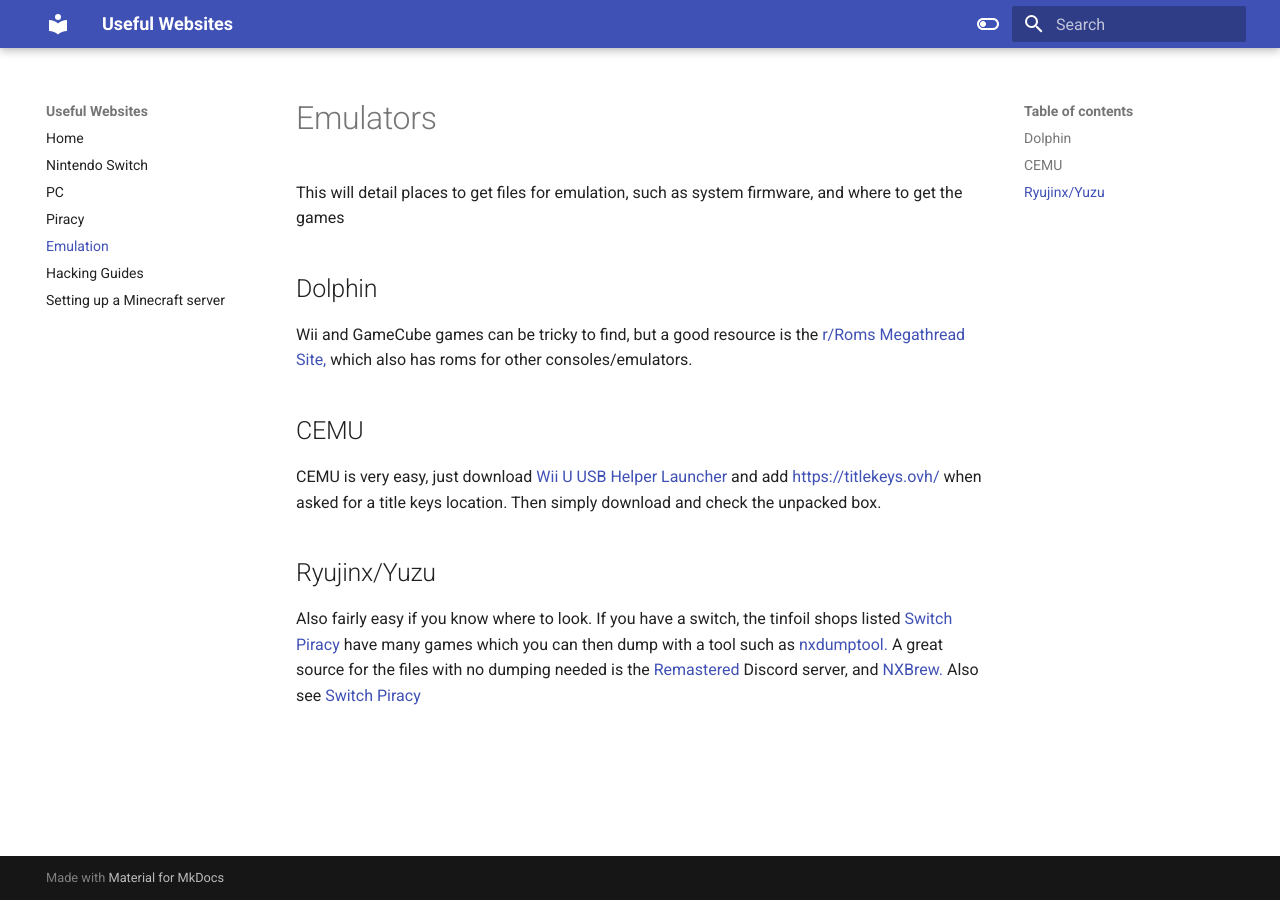
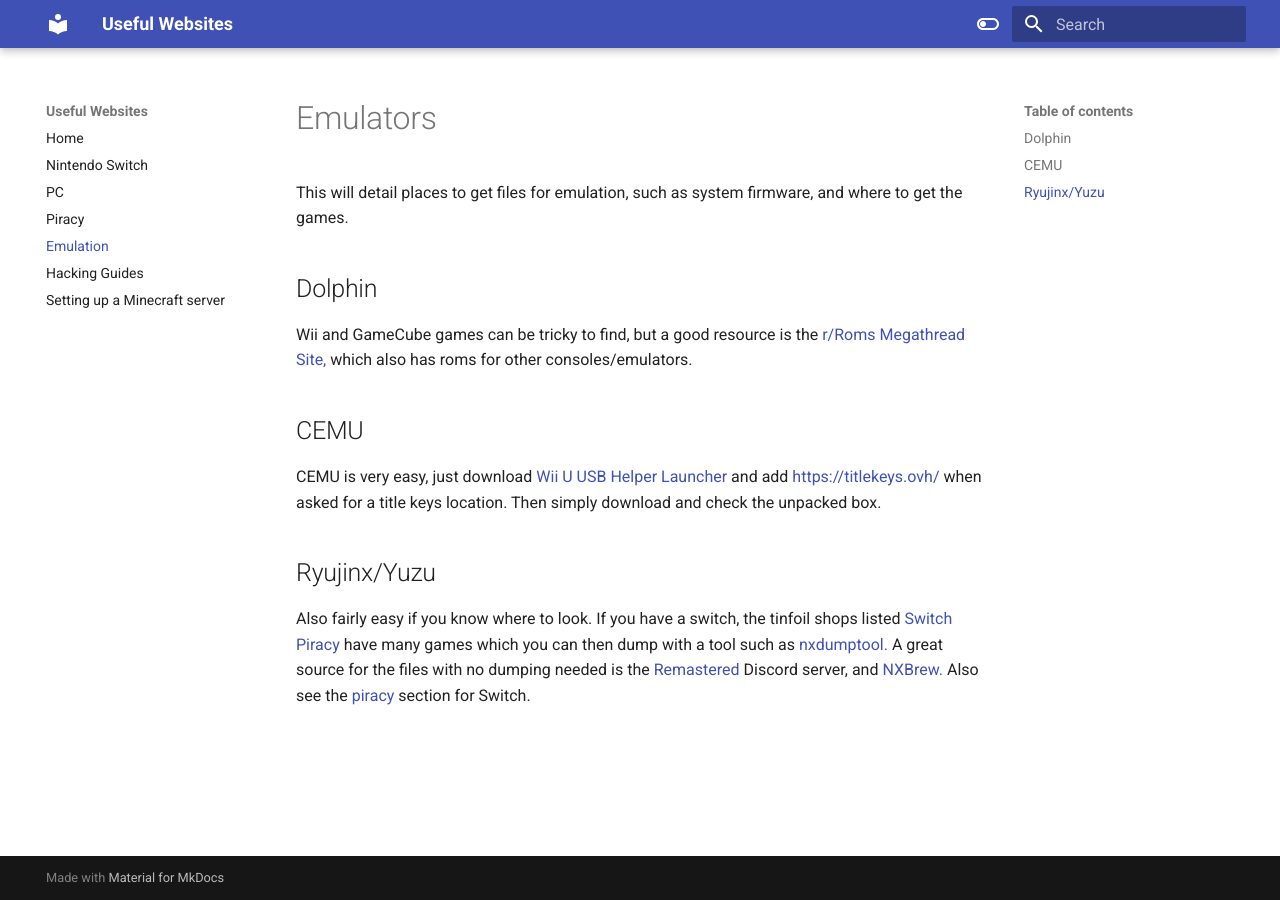
Before and after one commit to Supersonicboss1/Helpful-Websites-Supersonicboss1, an MkDocs documentation site: the page built from docs/emulation.md, in a window 1280 px wide. Built offline with MkDocs 1.6.1 and Material for MkDocs 9.7.7, drawn with Linux system fonts in a browser that asks for light colours.

Commit message:
fixes and additions

```diff
--- a/docs/emulation.md
+++ b/docs/emulation.md
@@ -1,6 +1,6 @@
 # Emulators
 
-This will detail places to get files for emulation, such as system firmware, and where to get the games
+This will detail places to get files for emulation, such as system firmware, and where to get the games.
 
 ## Dolphin
 
@@ -12,4 +12,4 @@
 
 ## Ryujinx/Yuzu
 
-Also fairly easy if you know where to look. If you have a switch, the tinfoil shops listed [Switch Piracy](piracy.md#Tinfoil) have many games which you can then dump with a tool such as [nxdumptool.](https://github.com/DarkMatterCore/nxdumptool/releases) A great source for the files with no dumping needed is the [Remastered](https://discord.gg/tuT59S2zcv) Discord server, and [NXBrew.](https://nxbrew.org) Also see [Switch Piracy](piracy.md#Nintendo-Switch)
+Also fairly easy if you know where to look. If you have a switch, the tinfoil shops listed [Switch Piracy](piracy.md#Tinfoil) have many games which you can then dump with a tool such as [nxdumptool.](https://github.com/DarkMatterCore/nxdumptool/releases) A great source for the files with no dumping needed is the [Remastered](https://discord.gg/tuT59S2zcv) Discord server, and [NXBrew.](https://nxbrew.org) Also see the [piracy](piracy.md) section for Switch.
```
Also changed, not shown: docs/hackingguides.md (+2 -0 lines), docs/nx.md (+0 -2 lines), docs/pc.md (+0 -2 lines), docs/piracy.md (+9 -3 lines), docs/index.md (line endings or trailing spaces).
